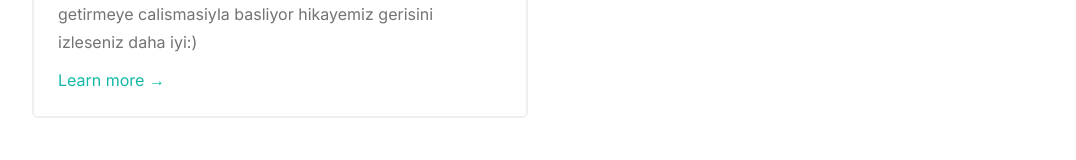
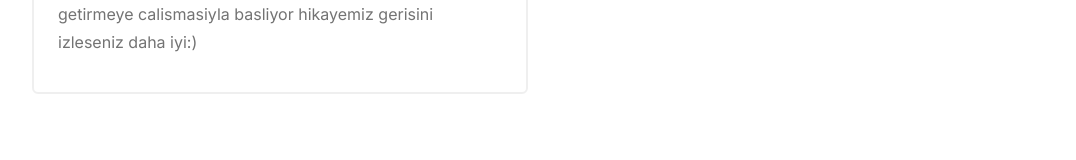
Before and after one commit to UchihaCengiz34/blog, a Next.js app: page /projects in a window 1280 px wide. Shown: the part 713-873 px from the top of the page, without its empty margins (96-1172 px from the left). Built offline with nearby package versions, Linux system fonts and the light colour scheme.

Commit message:
Update projectsData.js

```diff
--- a/data/projectsData.js
+++ b/data/projectsData.js
@@ -2,8 +2,7 @@ const projectsData = [
   {
     title: 'Naruto Animesinin Konusu',
     description: `Uzumaki Naruto isimli bir cocugun Uchiha Sasukeyi geri getirmeye calismasiyla basliyor hikayemiz gerisini izleseniz daha iyi:)`,
-    imgSrc: '/static/images/logo',
-    href: 'https://github.com/konerjonlar/blog-nextjs-tailwind',
+    imgSrc: 'C:\Users\cengi\Pictures\EZwNjbzVAAA3EHo.jpg'
   },
 ]
 
```
